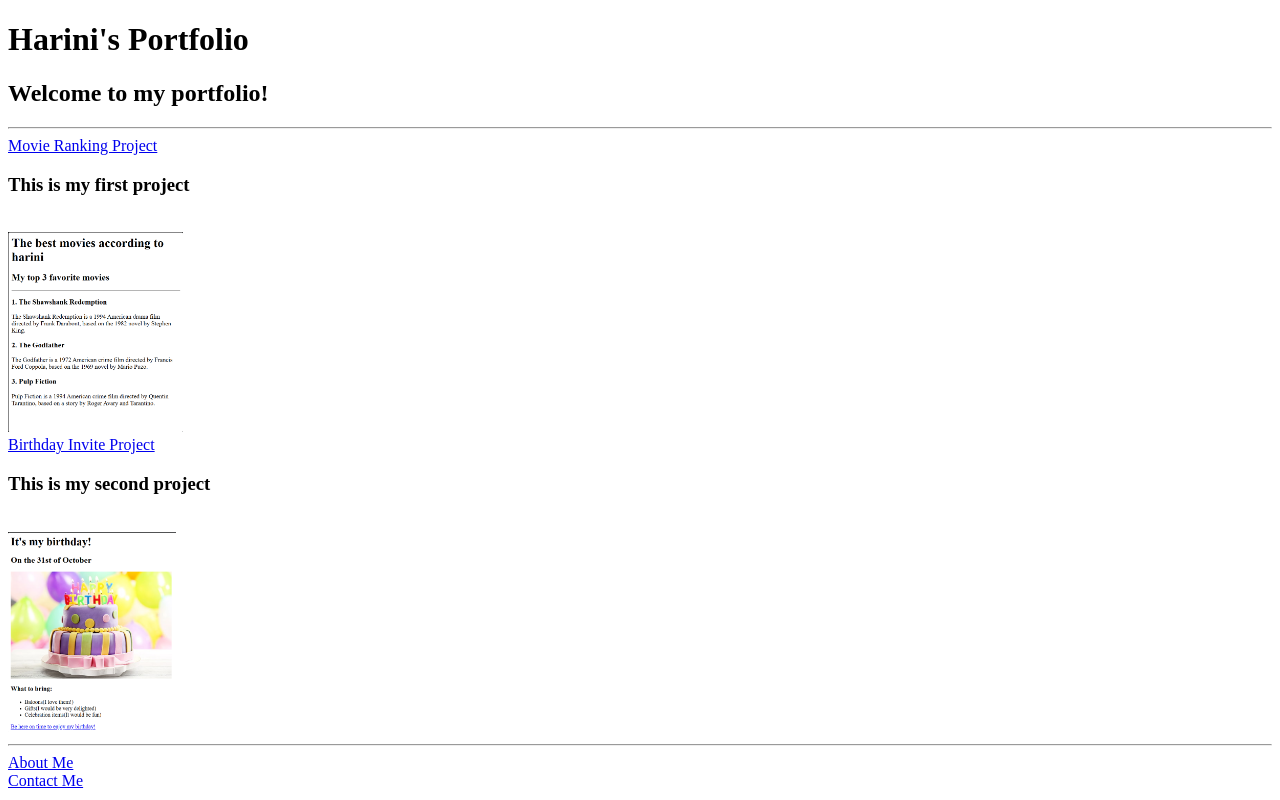
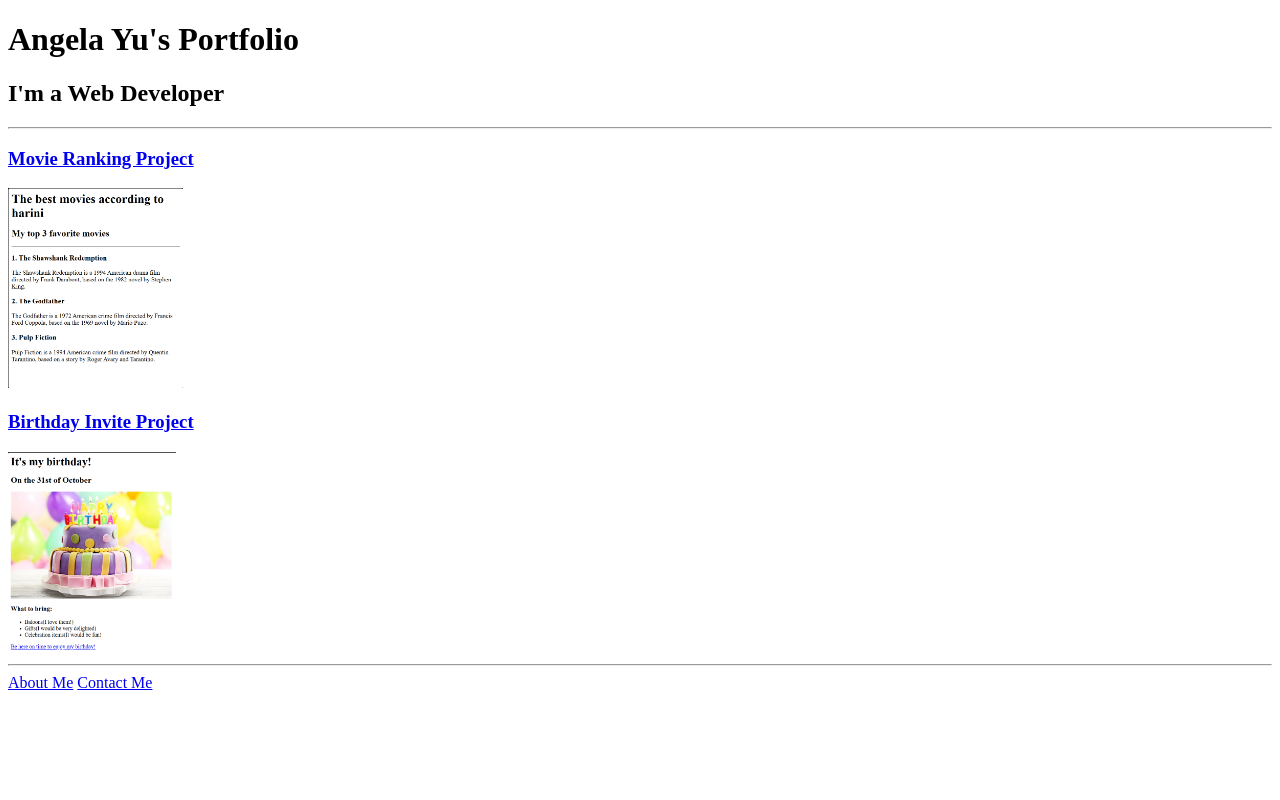
Before and after one commit to harinia-gif/html-portfolio, a plain HTML site: page index.html in a window 1280 px wide. Drawn offline with Linux system fonts and the light colour scheme.

Commit message:
Add files via upload

```diff
--- a/index.html
+++ b/index.html
@@ -1,30 +1,27 @@
 <!-- TODO 1: Create the HTML Boilerplate -->
 <!DOCTYPE html>
 <html lang="en">
+
 <head>
-    <meta charset="UTF-8">
-    <title>My Portfolio</title>
+  <meta charset="UTF-8">
+  <title>Angela's Portfolio</title>
 </head>
+
 <body>
-    <h1>Harini's Portfolio</h1>
-    <h2>Welcome to my portfolio!</h2>
+  <h1>Angela Yu's Portfolio</h1>
+  <h2>I'm a Web Developer</h2>
+  <hr />
+  <h3><a href="./public/movie-ranking.html">Movie Ranking Project</a></h3>
+  <img src="./assets/images/movie ranking project.png" height="200" alt="movie ranking project preview"/>
+  <h3><a href="./public/birthday-invite.html">Birthday Invite Project</a></h3>
+  <img src="./assets/images/birthday invite project.png" height="200" alt="birthday invite project preview"/>
+  <hr />
+  <a href="./public/about.html">About Me</a>
+  <a href="./public/contact.html">Contact Me</a>
+</body>
 
-    <hr />
+</html>
 
-    <a href="./public/movie-ranking.html">Movie Ranking Project</a><br />
-    <h3>This is my first project</h3><br />
-    <img src="./assets/images/movie ranking project.png" alt="Movie Ranking Project" height="200"/><br />
-
-    <a href="./public/birthday-invite.html">Birthday Invite Project</a><br />
-    <h3>This is my second project</h3><br />
-    <img src="./assets/images/birthday invite project.png" alt="Birthday Invite Project" height="200"/><br />
-
-    <hr />
-
-    <a href="./public/about.html">About Me</a><br />
-    <a href="./public/contact.html">Contact Me</a><br />
-</body>
-</html>
 
 <!-- TODO 2: Add Your previous projects' HTML into the public folder -->
 
```
